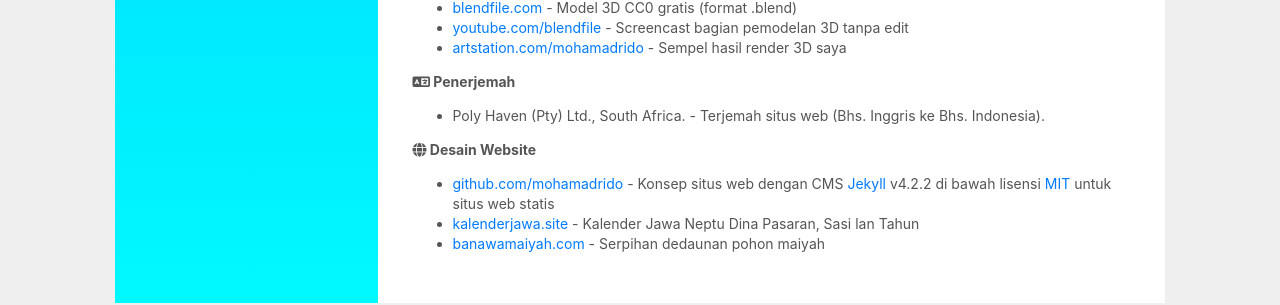
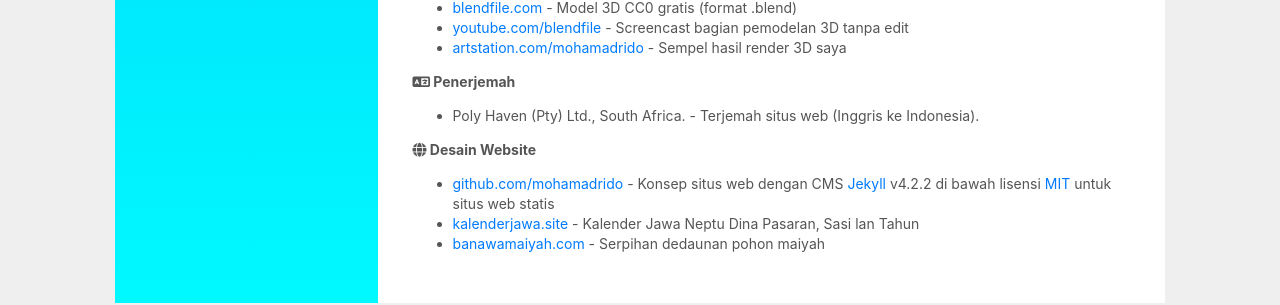
Before and after one commit to mohamadrido/about, a Jekyll site: the page built from id.html, in a window 1280 px wide and 900 px high, scrolled down 1635 px. Shown: the part 542-847 px from the top of the window. Built offline with Jekyll 4.4.1, drawn with Linux system fonts in a browser that asks for light colours; nearby versions of some CDN libraries.

Commit message:
Update id.html

```diff
--- a/id.html
+++ b/id.html
@@ -143,7 +143,7 @@
 
     <b><i class="fa fa-language"></i> Penerjemah</b>
       <ul>
-      <li>Poly Haven (Pty) Ltd., South Africa. - Terjemah situs web (Bhs. Inggris ke Bhs. Indonesia).</li>
+      <li>Poly Haven (Pty) Ltd., South Africa. - Terjemah situs web (Inggris ke Indonesia).</li>
       </ul>
 
     <b><i class="fa fa-globe"></i> Desain Website</b>
```
